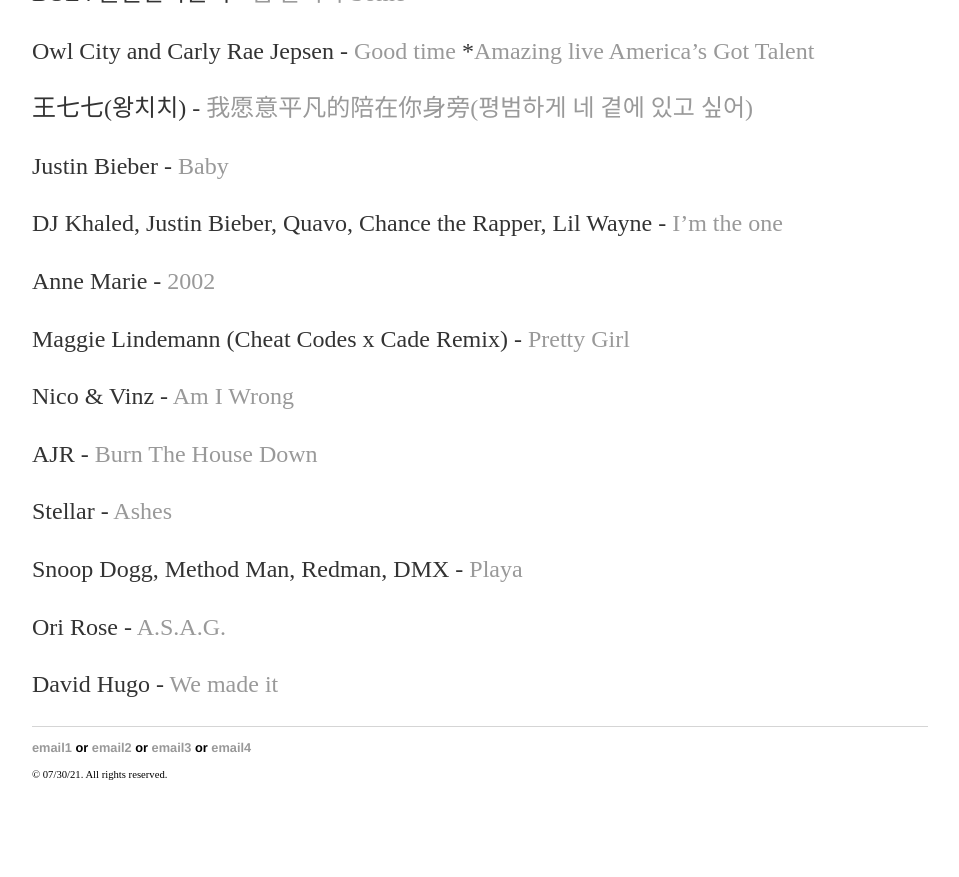
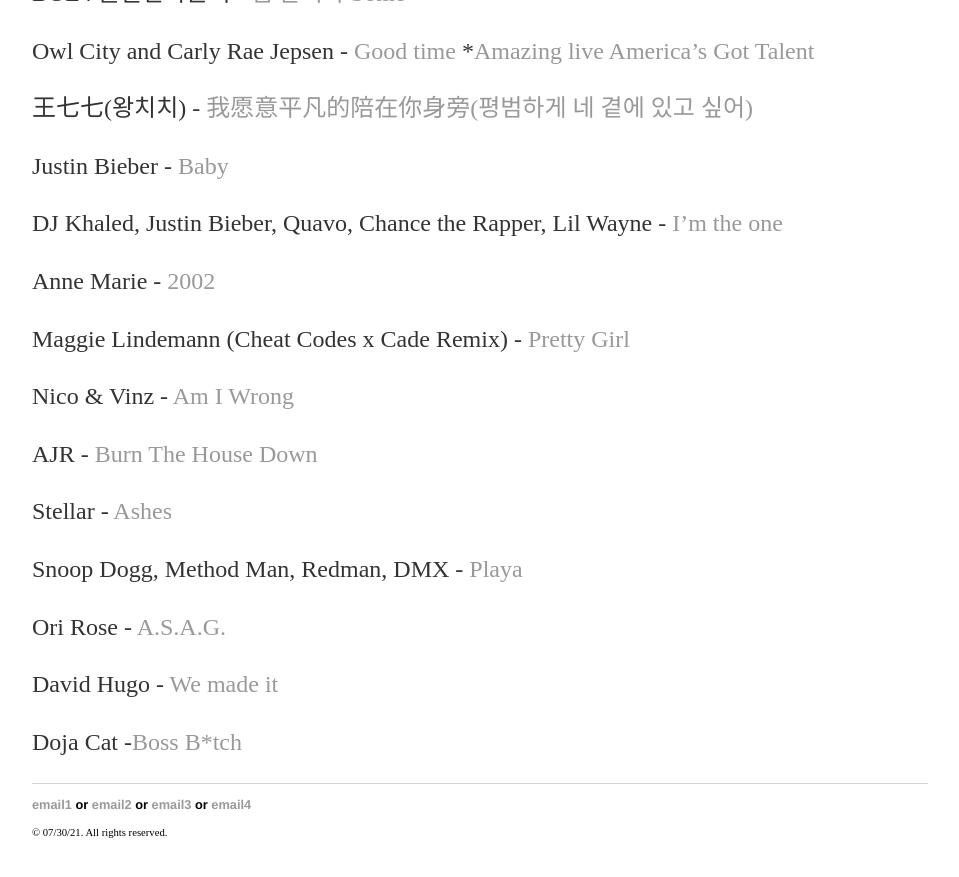
Before and after one commit to yjkweon24/yjkweon24.github.io, a Jekyll site: the page built from _posts/2018-10-23-songs-that-i-love.md, in a window 1280 px wide and 900 px high, scrolled down 15241 px. Shown: the top 877 px of the window, without its empty margins (160-1119 px from the left). Built offline with Jekyll 4.4.1, drawn with Linux system fonts in a browser that asks for light colours; before the commit the page ends 16083 px from its top, so only the background shows below that.

Commit message:
Update 2018-10-23-songs-that-i-love.md

```diff
--- a/_posts/2018-10-23-songs-that-i-love.md
+++ b/_posts/2018-10-23-songs-that-i-love.md
@@ -544,3 +544,5 @@
 Ori Rose - [A.S.A.G.](https://www.youtube.com/watch?v=HhwHPHiFJOQ&ab_channel=OriRose)
 
 David Hugo - [We made it](https://www.youtube.com/watch?v=XMaS9r78vq8&ab_channel=davidhugo)
+
+Doja Cat -[Boss B*tch](https://www.youtube.com/watch?v=RsW66teC0BQ)
```
